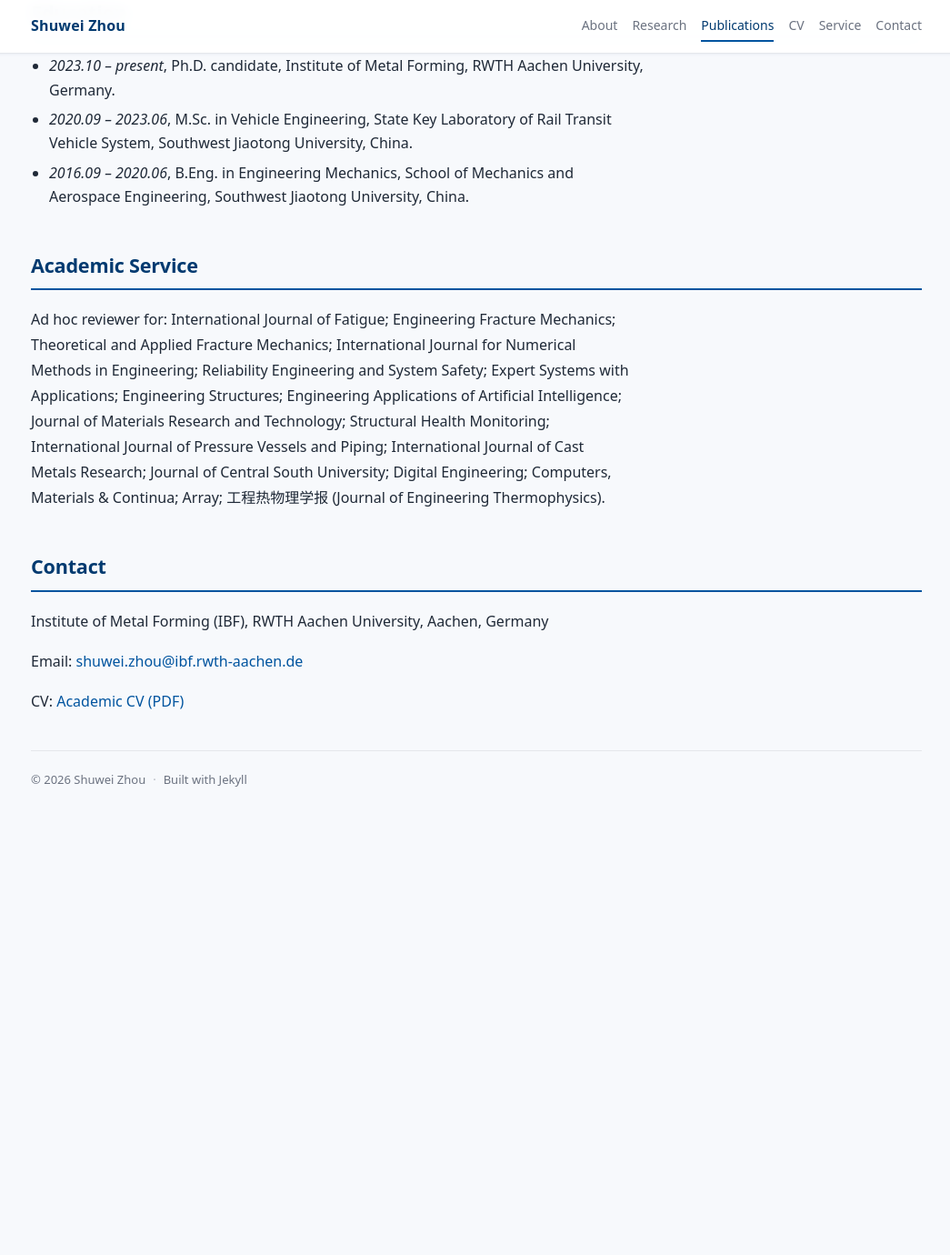
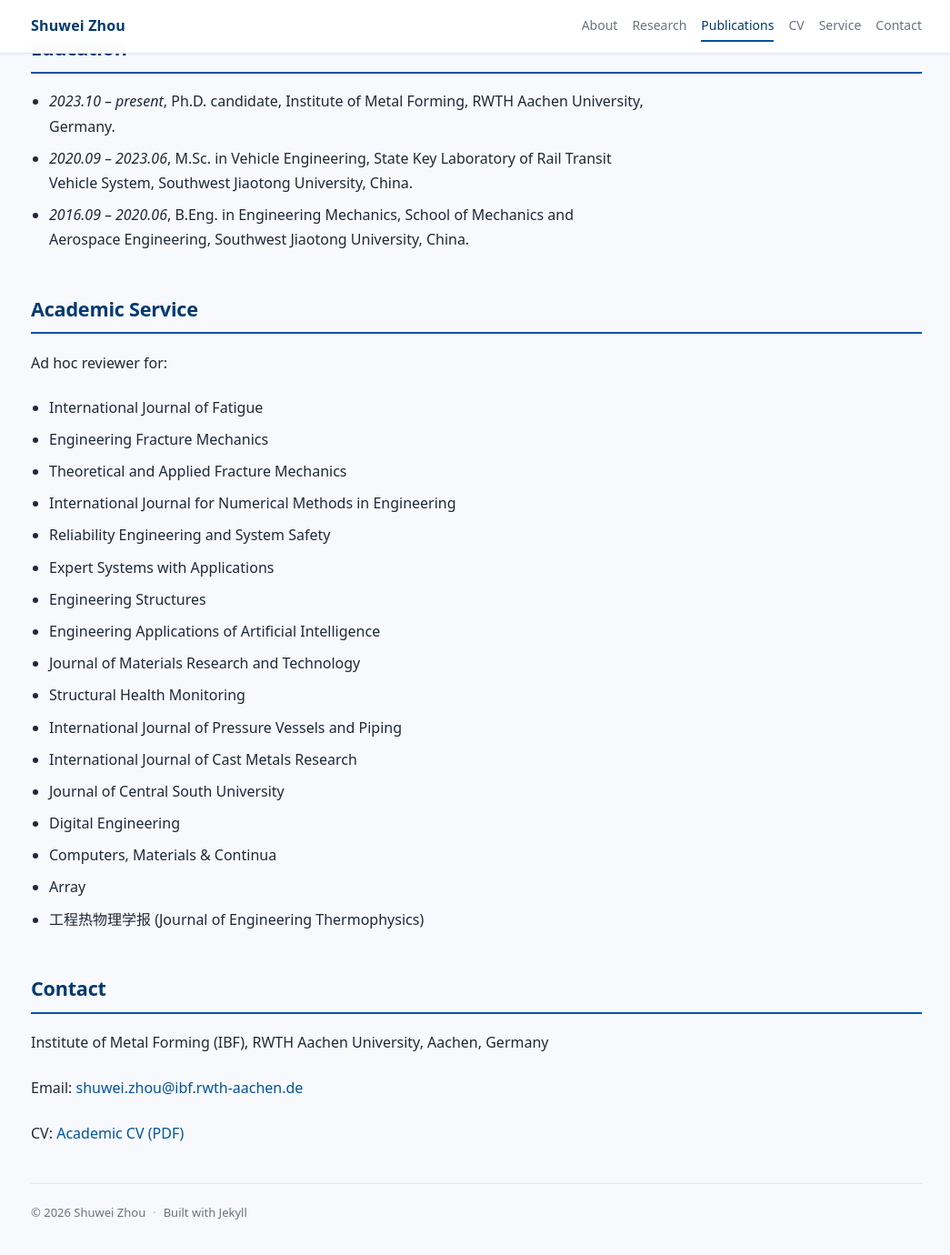
Before and after one commit to spellbookrz/Shuwei_Zhou_Homepage, a Jekyll site: the page built from index.md, in a window 1280 px wide and 1400 px high, scrolled down 7209 px. Shown: the top 1380 px of the window at 91% size, without its empty margins (116-1161 px from the left). Built offline with Jekyll 4.4.1, drawn with Linux system fonts in a browser that asks for light colours; before the commit the page ends 8133 px from its top, so only the background shows below that.

Commit message:
Fix intro paragraph spacing and restore journal list in Academic Service.
Wrap the about section in an intro block with clearer line height, and list each reviewed journal on its own line.

Co-authored-by: Cursor <cursoragent@cursor.com>

```diff
--- a/assets/css/main.scss
+++ b/assets/css/main.scss
@@ -253,9 +253,25 @@ a:hover {
 
 .content > p {
   max-width: 72ch;
-  margin: 0 0 1rem;
-  line-height: 1.75;
+  margin: 0 0 1.25em;
+  line-height: 1.85;
   color: var(--fg);
+}
+
+.intro-block {
+  margin-bottom: 0.25rem;
+}
+
+.intro-block p {
+  max-width: 72ch;
+  margin: 0 0 1.35em;
+  line-height: 1.85;
+  font-size: 1rem;
+  color: var(--fg);
+}
+
+.intro-block p:last-child {
+  margin-bottom: 0;
 }
 
 .content ul {
@@ -264,8 +280,8 @@ a:hover {
 }
 
 .content li {
-  margin: 6px 0;
-  line-height: 1.65;
+  margin: 8px 0;
+  line-height: 1.7;
 }
 
 .content code {
--- a/index.md
+++ b/index.md
@@ -5,12 +5,15 @@ title: ""
 
 <span class="anchor" id="about-me"></span>
 
+<div class="intro-block" markdown="1">
+
 I am a Ph.D. candidate at the Institute of Metal Forming, RWTH Aachen University, working on fatigue and fracture mechanics of metallic materials. My research combines domain knowledge, crystal plasticity simulations, microstructure-sensitive fatigue modeling, and physics-guided machine learning to understand crack initiation, fatigue crack growth, and fatigue life.
 
 I am particularly interested in developing interpretable, physics-embedded computational frameworks for damage-tolerant design, bridging experimental observations, multiscale simulations, and data-driven models.
 
 My academic path spans from master's work at Southwest Jiaotong University (SWJTU), supervised by <a href="https://faculty.swjtu.edu.cn/yangbing1/zh_CN/index.htm">Prof. Bing Yang</a> and <a href="https://faculty.swjtu.edu.cn/xiaoshoune/zh_CN/index.htm">Prof. Shoune Xiao</a>, to my current Ph.D. at RWTH Aachen University, supervised by <a href="https://www.ibf.rwth-aachen.de/cms/IBF/Das-Institut/Team/Das-IBF/Erweiterte-Institutsleitung/~bgbozz/Sebastian-Muenstermann/">Prof. Dr.-Ing. Sebastian Münstermann</a>. This trajectory reflects a continuous research line from fatigue crack growth modeling toward physics-guided fatigue prediction, microstructure-sensitive fatigue analysis, and neural fracture mechanics.
 
+</div>
 <span class="anchor" id="research"></span>
 ## Research
 
@@ -344,7 +347,25 @@ My academic path spans from master's work at Southwest Jiaotong University (SWJT
 <span class="anchor" id="service"></span>
 ## Academic Service
 
-Ad hoc reviewer for: International Journal of Fatigue; Engineering Fracture Mechanics; Theoretical and Applied Fracture Mechanics; International Journal for Numerical Methods in Engineering; Reliability Engineering and System Safety; Expert Systems with Applications; Engineering Structures; Engineering Applications of Artificial Intelligence; Journal of Materials Research and Technology; Structural Health Monitoring; International Journal of Pressure Vessels and Piping; International Journal of Cast Metals Research; Journal of Central South University; Digital Engineering; Computers, Materials &amp; Continua; Array; 工程热物理学报 (Journal of Engineering Thermophysics).
+Ad hoc reviewer for:
+
+- International Journal of Fatigue
+- Engineering Fracture Mechanics
+- Theoretical and Applied Fracture Mechanics
+- International Journal for Numerical Methods in Engineering
+- Reliability Engineering and System Safety
+- Expert Systems with Applications
+- Engineering Structures
+- Engineering Applications of Artificial Intelligence
+- Journal of Materials Research and Technology
+- Structural Health Monitoring
+- International Journal of Pressure Vessels and Piping
+- International Journal of Cast Metals Research
+- Journal of Central South University
+- Digital Engineering
+- Computers, Materials & Continua
+- Array
+- 工程热物理学报 (Journal of Engineering Thermophysics)
 
 <span class="anchor" id="contact"></span>
 ## Contact
```
